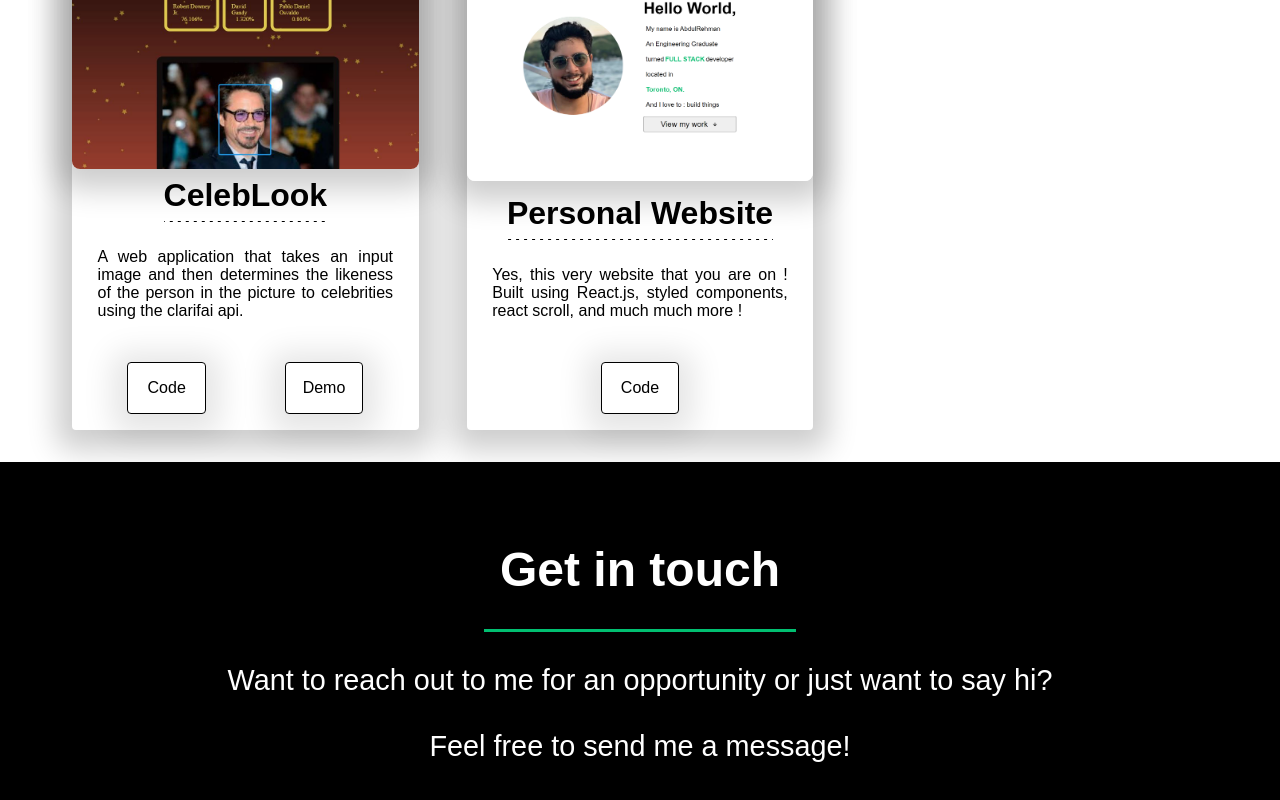
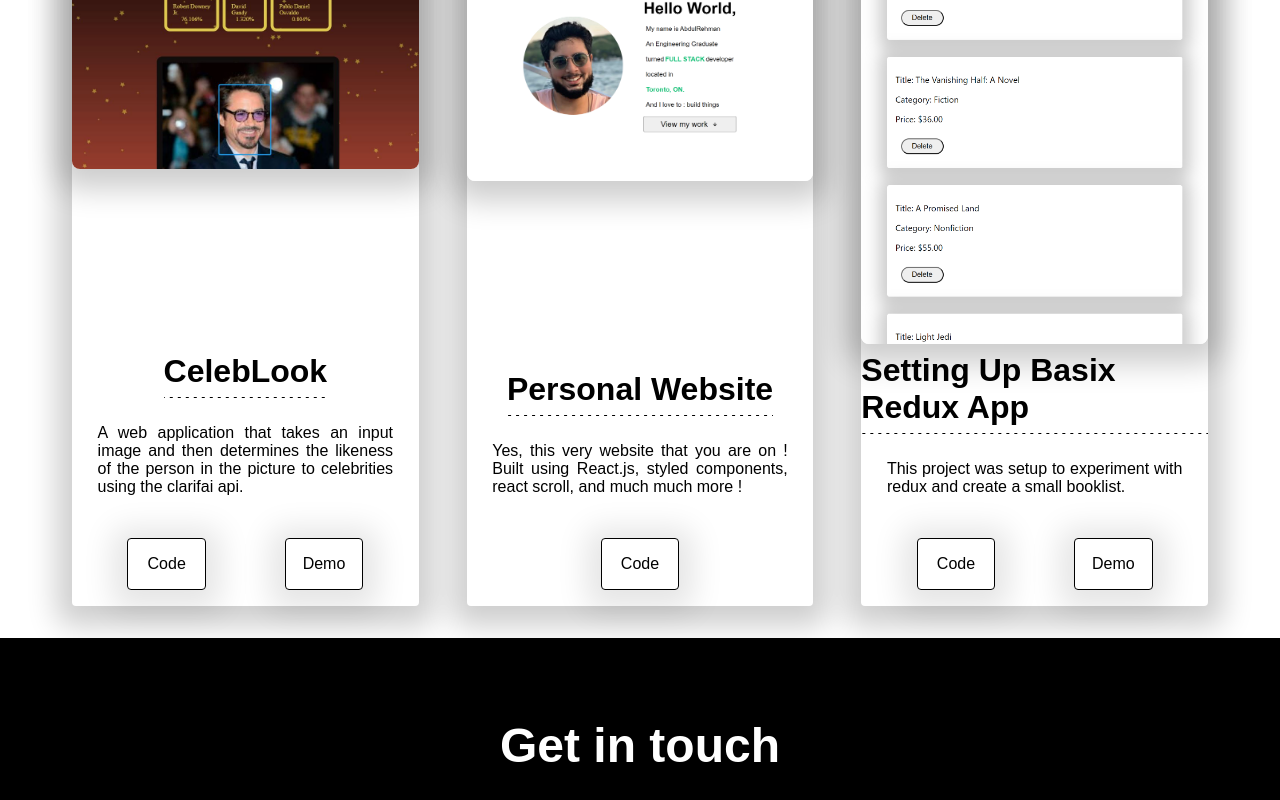
Before and after one commit to moabre/arweb-v1, a React (Create React App) app: page / in a window 1280 px wide. Shown: the part 2583-3383 px from the top of the page. Built offline with nearby package versions, Linux system fonts and the light colour scheme.

Commit message:
updated the project list

```diff
--- a/src/components/Projects/data.js
+++ b/src/components/Projects/data.js
@@ -3,6 +3,7 @@ import celeblook from '../../assets/projectpics/celeblook.JPG';
 import personalwebsite from '../../assets/projectpics/personalwebsite.png';
 import inventory from '../../assets/projectpics/inventory.png';
 import budget from '../../assets/projectpics/budget.png';
+import reduxtest from '../../assets/projectpics/redux-website.png';
 
 const projects = [
   {
@@ -45,6 +46,14 @@ const projects = [
     git: 'https://github.com/moabre/arweb-v1',
     demo: '',
   },
+  {
+    img: reduxtest,
+    title: 'Setting Up Basix Redux App',
+    description:
+      'This project was setup to experiment with redux and create a small booklist.',
+    git: 'https://github.com/moabre/redux-test',
+    demo: 'https://trusting-dubinsky-2def93.netlify.app/',
+  },
 ];
 
 export default projects;
```
Also changed, not shown: src/assets/projectpics/redux-website.png (added).
